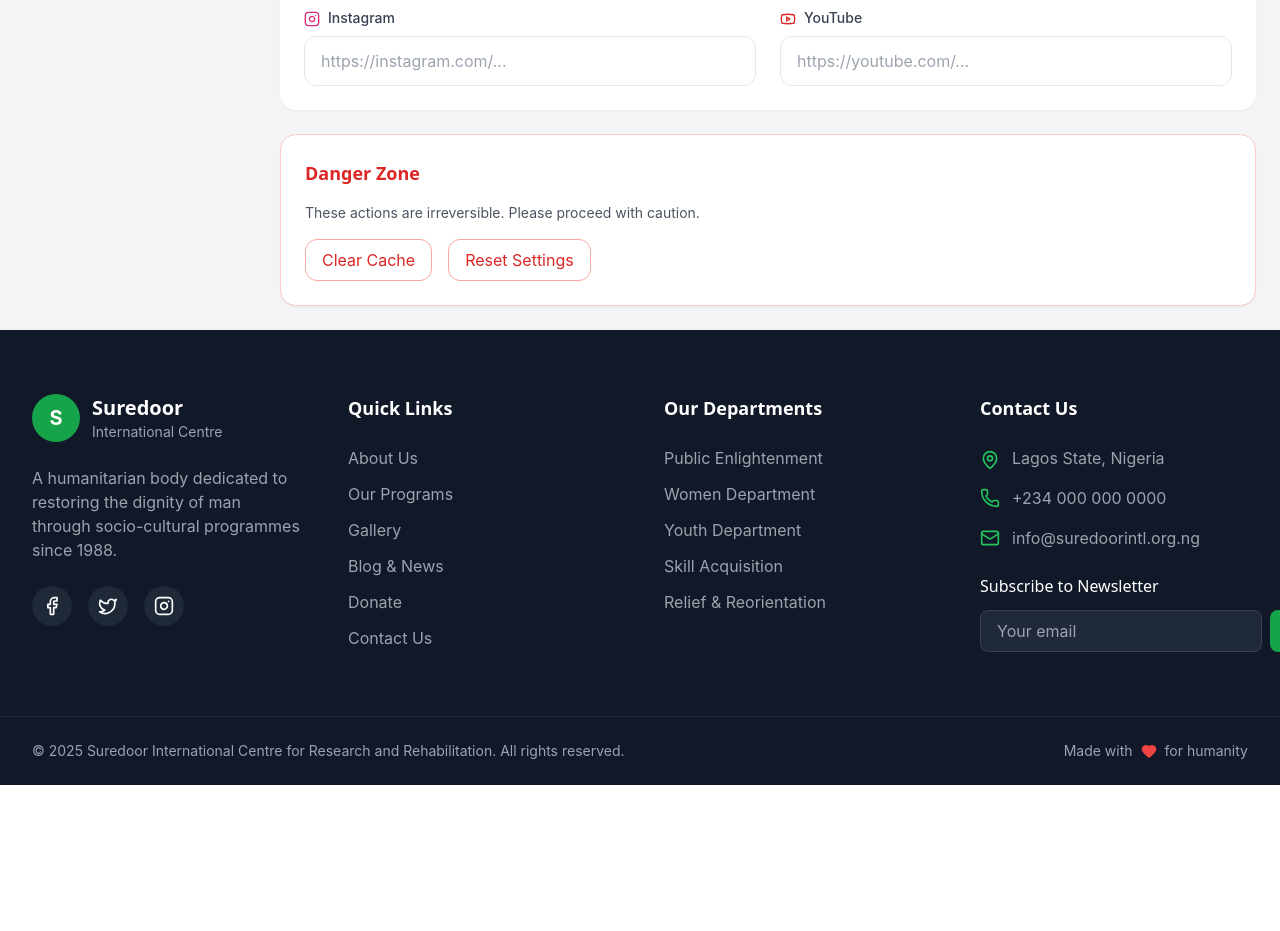
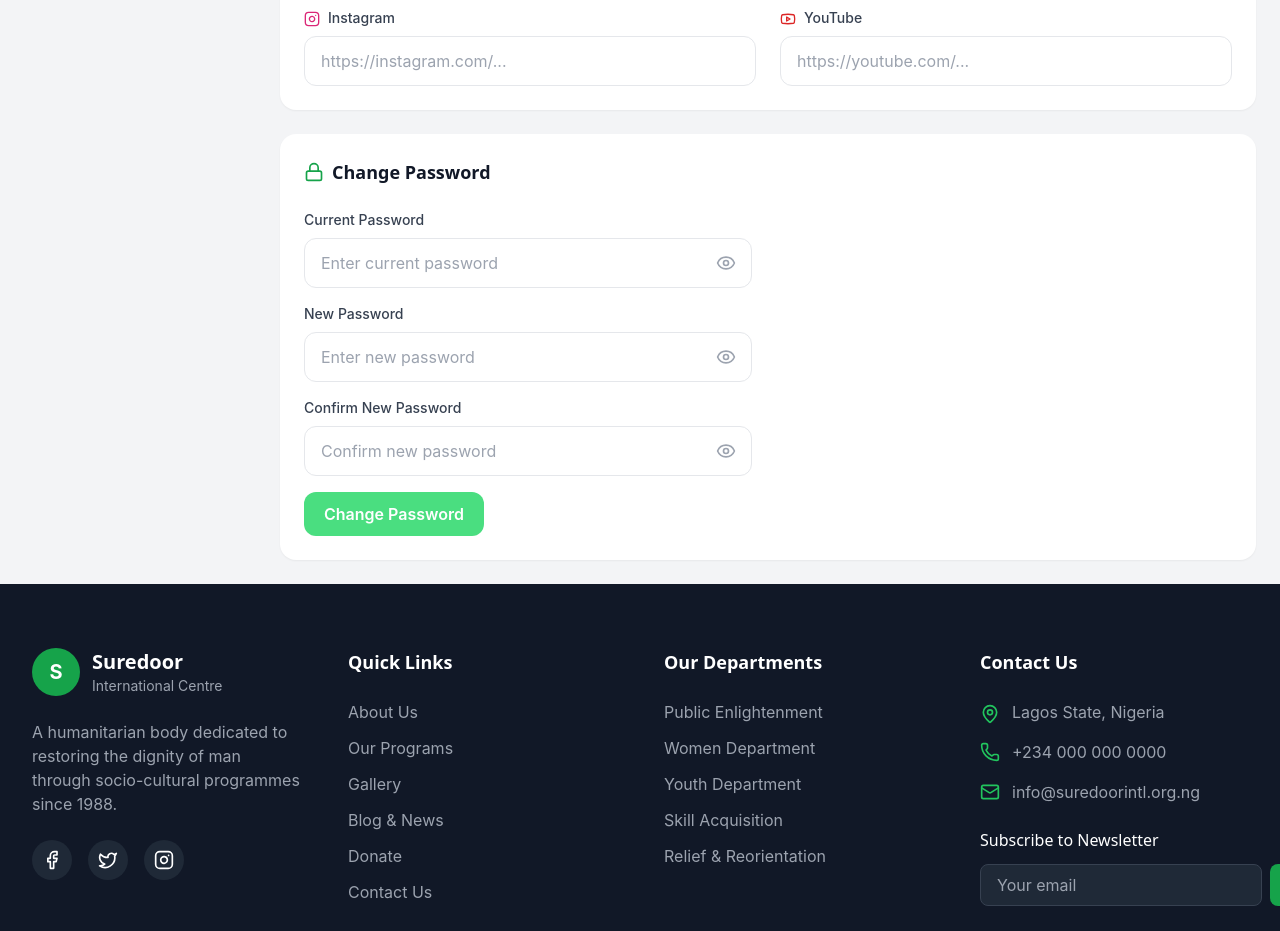
Before and after one commit to suredoor07-cloud/suredoor, a Next.js app: page /admin/settings in a window 1280 px wide. Shown: the part 1120-2051 px from the top of the page. Before the commit the page ends 1905 px from the top, so only its background shows below. Built offline with nearby package versions, Linux system fonts and the light colour scheme; no server answers; the database is empty; sample sign-in values are in the browser's storage.

Commit message:
Remove demo credentials, fix login redirect, add password change feature

```diff
--- a/src/app/admin/login/page.tsx
+++ b/src/app/admin/login/page.tsx
@@ -1,8 +1,9 @@
 'use client'
 
-import { useState } from 'react'
+import { useState, useEffect } from 'react'
 import { useRouter } from 'next/navigation'
 import { Eye, EyeOff, Lock, Mail, AlertCircle } from 'lucide-react'
+import { settingsService } from '@/lib/supabase'
 
 export default function AdminLoginPage() {
   const router = useRouter()
@@ -13,22 +14,42 @@ export default function AdminLoginPage() {
   const [showPassword, setShowPassword] = useState(false)
   const [error, setError] = useState('')
   const [isLoading, setIsLoading] = useState(false)
+  const [adminCredentials, setAdminCredentials] = useState({
+    email: 'admin@suredoorintl.org.ng',
+    password: 'Paxxword321##',
+  })
+
+  useEffect(() => {
+    const loadCredentials = async () => {
+      try {
+        const data = await settingsService.getAll()
+        if (data) {
+          data.forEach(item => {
+            if (item.key === 'admin_email') setAdminCredentials(prev => ({ ...prev, email: item.value }))
+            if (item.key === 'admin_password') setAdminCredentials(prev => ({ ...prev, password: item.value }))
+          })
+        }
+      } catch (error) {
+        console.error('Error loading credentials:', error)
+      }
+    }
+    loadCredentials()
+  }, [])
 
   const handleSubmit = async (e: React.FormEvent) => {
     e.preventDefault()
     setError('')
     setIsLoading(true)
 
-    // Simple demo authentication
-    // In production, this would validate against Supabase Auth
-    if (formData.email === 'admin@suredoorintl.org.ng' && formData.password === 'admin123') {
+    // Validate against stored credentials
+    if (formData.email === adminCredentials.email && formData.password === adminCredentials.password) {
       localStorage.setItem('admin_authenticated', 'true')
-      router.push('/admin')
+      // Use window.location for immediate redirect
+      window.location.href = '/admin'
     } else {
       setError('Invalid email or password')
+      setIsLoading(false)
     }
-
-    setIsLoading(false)
   }
 
   const handleChange = (e: React.ChangeEvent<HTMLInputElement>) => {
@@ -125,15 +146,6 @@ export default function AdminLoginPage() {
             </button>
           </form>
 
-          {/* Demo Credentials */}
-          <div className="mt-8 p-4 bg-gray-50 rounded-xl">
-            <p className="text-sm text-gray-600 text-center mb-2">Demo Credentials:</p>
-            <div className="text-sm text-gray-500 text-center">
-              <p>Email: <span className="font-mono text-gray-700">admin@suredoorintl.org.ng</span></p>
-              <p>Password: <span className="font-mono text-gray-700">admin123</span></p>
-            </div>
-          </div>
-
           {/* Back to site */}
           <div className="mt-6 text-center">
             <a href="/" className="text-sm text-gray-500 hover:text-primary-600 transition-colors">
--- a/src/app/admin/settings/page.tsx
+++ b/src/app/admin/settings/page.tsx
@@ -1,12 +1,20 @@
 'use client'
 
 import { useState, useEffect } from 'react'
-import { Save, Globe, Mail, Phone, MapPin, Facebook, Twitter, Instagram, Youtube, Loader2 } from 'lucide-react'
+import { Save, Globe, Mail, Phone, MapPin, Facebook, Twitter, Instagram, Youtube, Loader2, Lock, Eye, EyeOff } from 'lucide-react'
 import { settingsService } from '@/lib/supabase'
 
 export default function SettingsPage() {
   const [isSaving, setIsSaving] = useState(false)
   const [isLoading, setIsLoading] = useState(true)
+  const [isChangingPassword, setIsChangingPassword] = useState(false)
+  const [showPasswords, setShowPasswords] = useState({ current: false, new: false, confirm: false })
+  const [passwordData, setPasswordData] = useState({
+    currentPassword: '',
+    newPassword: '',
+    confirmPassword: '',
+  })
+  const [storedPassword, setStoredPassword] = useState('Paxxword321##')
   const [settings, setSettings] = useState({
     site_name: 'Suredoor International Centre for Research and Rehabilitation',
     site_description: 'A humanitarian body dedicated to restoring the dignity of man',
@@ -30,6 +38,7 @@ export default function SettingsPage() {
         const settingsObj: Record<string, string> = {}
         data.forEach(item => {
           settingsObj[item.key] = item.value || ''
+          if (item.key === 'admin_password') setStoredPassword(item.value)
         })
         setSettings(prev => ({ ...prev, ...settingsObj }))
       }
@@ -267,18 +276,105 @@ export default function SettingsPage() {
         </div>
       </div>
 
-      {/* Danger Zone */}
-      <div className="bg-white rounded-2xl p-6 shadow-sm border border-red-200">
-        <h2 className="text-lg font-semibold text-red-600 mb-4">Danger Zone</h2>
-        <p className="text-gray-600 text-sm mb-4">
-          These actions are irreversible. Please proceed with caution.
-        </p>
-        <div className="flex flex-wrap gap-4">
-          <button className="px-4 py-2 border border-red-300 text-red-600 rounded-xl hover:bg-red-50 transition-colors">
-            Clear Cache
-          </button>
-          <button className="px-4 py-2 border border-red-300 text-red-600 rounded-xl hover:bg-red-50 transition-colors">
-            Reset Settings
+      {/* Change Password */}
+      <div className="bg-white rounded-2xl p-6 shadow-sm">
+        <h2 className="text-lg font-semibold text-gray-900 mb-6 flex items-center gap-2">
+          <Lock className="w-5 h-5 text-primary-600" />
+          Change Password
+        </h2>
+
+        <div className="max-w-md space-y-4">
+          <div>
+            <label className="block text-sm font-medium text-gray-700 mb-2">Current Password</label>
+            <div className="relative">
+              <input
+                type={showPasswords.current ? 'text' : 'password'}
+                value={passwordData.currentPassword}
+                onChange={(e) => setPasswordData(prev => ({ ...prev, currentPassword: e.target.value }))}
+                className="w-full px-4 py-3 pr-12 rounded-xl border border-gray-200 focus:outline-none focus:ring-2 focus:ring-primary-500"
+                placeholder="Enter current password"
+              />
+              <button
+                type="button"
+                onClick={() => setShowPasswords(prev => ({ ...prev, current: !prev.current }))}
+                className="absolute right-4 top-1/2 -translate-y-1/2 text-gray-400 hover:text-gray-600"
+              >
+                {showPasswords.current ? <EyeOff className="w-5 h-5" /> : <Eye className="w-5 h-5" />}
+              </button>
+            </div>
+          </div>
+
+          <div>
+            <label className="block text-sm font-medium text-gray-700 mb-2">New Password</label>
+            <div className="relative">
+              <input
+                type={showPasswords.new ? 'text' : 'password'}
+                value={passwordData.newPassword}
+                onChange={(e) => setPasswordData(prev => ({ ...prev, newPassword: e.target.value }))}
+                className="w-full px-4 py-3 pr-12 rounded-xl border border-gray-200 focus:outline-none focus:ring-2 focus:ring-primary-500"
+                placeholder="Enter new password"
+              />
+              <button
+                type="button"
+                onClick={() => setShowPasswords(prev => ({ ...prev, new: !prev.new }))}
+                className="absolute right-4 top-1/2 -translate-y-1/2 text-gray-400 hover:text-gray-600"
+              >
+                {showPasswords.new ? <EyeOff className="w-5 h-5" /> : <Eye className="w-5 h-5" />}
+              </button>
+            </div>
+          </div>
+
+          <div>
+            <label className="block text-sm font-medium text-gray-700 mb-2">Confirm New Password</label>
+            <div className="relative">
+              <input
+                type={showPasswords.confirm ? 'text' : 'password'}
+                value={passwordData.confirmPassword}
+                onChange={(e) => setPasswordData(prev => ({ ...prev, confirmPassword: e.target.value }))}
+                className="w-full px-4 py-3 pr-12 rounded-xl border border-gray-200 focus:outline-none focus:ring-2 focus:ring-primary-500"
+                placeholder="Confirm new password"
+              />
+              <button
+                type="button"
+                onClick={() => setShowPasswords(prev => ({ ...prev, confirm: !prev.confirm }))}
+                className="absolute right-4 top-1/2 -translate-y-1/2 text-gray-400 hover:text-gray-600"
+              >
+                {showPasswords.confirm ? <EyeOff className="w-5 h-5" /> : <Eye className="w-5 h-5" />}
+              </button>
+            </div>
+          </div>
+
+          <button
+            onClick={async () => {
+              if (passwordData.currentPassword !== storedPassword) {
+                alert('Current password is incorrect')
+                return
+              }
+              if (passwordData.newPassword.length < 6) {
+                alert('New password must be at least 6 characters')
+                return
+              }
+              if (passwordData.newPassword !== passwordData.confirmPassword) {
+                alert('New passwords do not match')
+                return
+              }
+              setIsChangingPassword(true)
+              try {
+                await settingsService.update('admin_password', passwordData.newPassword)
+                setStoredPassword(passwordData.newPassword)
+                setPasswordData({ currentPassword: '', newPassword: '', confirmPassword: '' })
+                alert('Password changed successfully!')
+              } catch (error) {
+                console.error('Error changing password:', error)
+                alert('Error changing password. Please try again.')
+              } finally {
+                setIsChangingPassword(false)
+              }
+            }}
+            disabled={isChangingPassword || !passwordData.currentPassword || !passwordData.newPassword || !passwordData.confirmPassword}
+            className="inline-flex items-center gap-2 bg-primary-600 hover:bg-primary-700 disabled:bg-primary-400 text-white font-semibold py-2.5 px-5 rounded-xl transition-colors"
+          >
+            {isChangingPassword ? 'Changing...' : 'Change Password'}
           </button>
         </div>
       </div>
```
